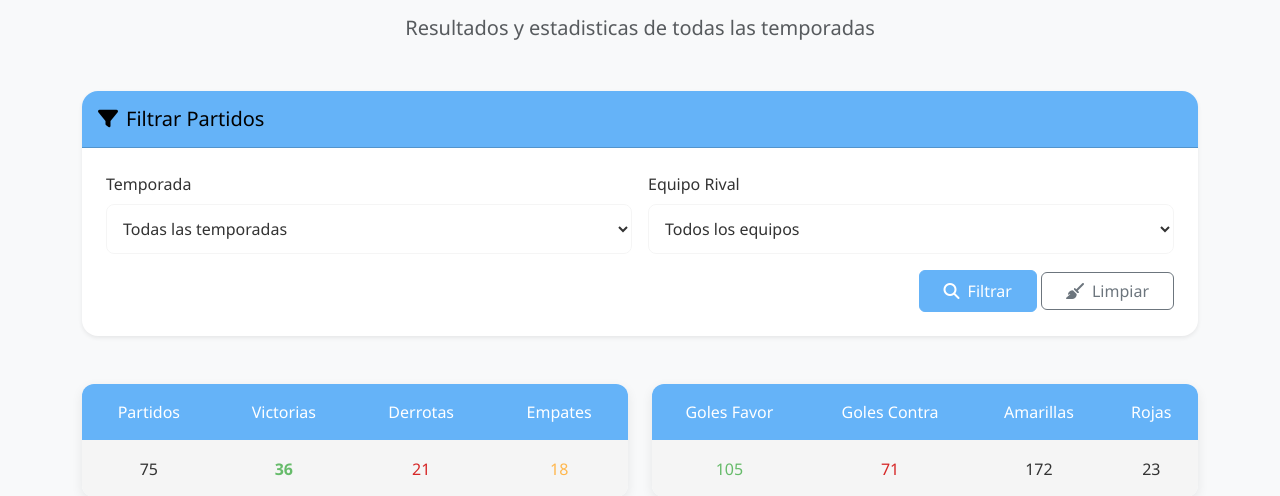
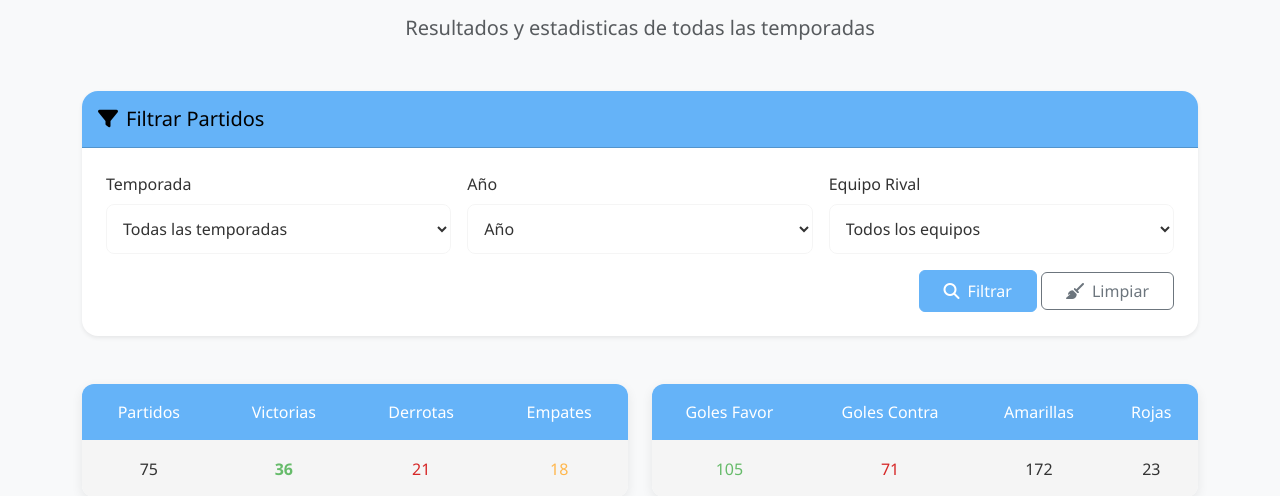
Before and after one commit to Valentin0804/HistorialClub, a Django app: page /historicos/ in a window 1280 px wide. Shown: the part 218-714 px from the top of the page. Run offline with Django 5.2, Linux system fonts and the light colour scheme; data comes from the database, SQL or seed files in the repository; parts of the project's set-up code (start-up, migrations or seed data) failed here and were passed over.

Commit message:
Mejoras en htmls

```diff
--- a/Backend/historial/templates/historial/base.html
+++ b/Backend/historial/templates/historial/base.html
@@ -68,6 +68,7 @@
                         <a href="#" class="text-white mx-2"><i class="fab fa-instagram fa-lg"></i></a>
                         <a href="#" class="text-white mx-2"><i class="fab fa-twitter fa-lg"></i></a>
                         <a href="#" class="text-white mx-2"><i class="fab fa-whatsapp fa-lg"></i></a>
+                        <p>⭐⭐⭐⭐⭐⭐⭐⭐⭐⭐⭐⭐</p>
                     </div>
                 </div>
                 <hr class="my-3 bg-white">
--- a/Backend/historial/templates/historial/estadisticas.html
+++ b/Backend/historial/templates/historial/estadisticas.html
@@ -166,7 +166,7 @@
                                 </tr>
                             </thead>
                             <tbody>
-                                {% for jugador in estadisticas.rojas|dictsortreversed:"total_rojas"|slice:":5" %}
+                                {% for jugador in estadisticas.rojas|dictsortreversed:"total_rojas"|slice:":10" %}
                                 <tr>
                                     <th scope="row">{{ forloop.counter }}</th>
                                     <td>{{ jugador.nombre }} {{ jugador.apellido }}</td>
--- a/Backend/historial/templates/historial/historicos.html
+++ b/Backend/historial/templates/historial/historicos.html
@@ -32,6 +32,16 @@
                         <option value="{{ temporada }}" {% if filtros.temporada == temporada %}selected{% endif %}>
                             {{ temporada }}
                         </option>
+                        {% endfor %}
+                    </select>
+                </div>
+
+                <div class="form-group">
+                    <label for="Año">Año</label>
+                    <select name="anio">
+                        <option>Año</option>
+                        {% for año in años %}
+                            <option value="{{ año }}" {% if filtros.anio == año|stringformat:"s" %}selected{% endif %}>{{ año }}</option>
                         {% endfor %}
                     </select>
                 </div>
--- a/Backend/historial/views.py
+++ b/Backend/historial/views.py
@@ -1,6 +1,7 @@
 from django.shortcuts import render, get_object_or_404
 from .models import Partido, Jugador, Club, Gol, TarjetaAmarilla, TarjetaRoja, Torneo
 from django.db.models import Count, F, Sum
+from django.utils import timezone
 
 
 def home(request):
@@ -41,47 +42,57 @@ def detalle_partido(request, partido_id):
         'rojas': partido.tarjetaroja_set.all().order_by('minuto')
     })
 
+
 def temporada_actual(request):
-    # Obtener el nombre del último torneo
-    ultimo_torneo_nombre = Torneo.objects.order_by('-fecha_fin').values_list('nombre', flat=True).first()
+    # Obtener el año actual
+    año_actual = timezone.now().year
 
+    # Filtrar partidos cuya fecha sea en el año actual
     partidos = Partido.objects.filter(
-        torneo__nombre=ultimo_torneo_nombre
+        fecha__year=año_actual
     ).order_by('fecha')
 
     return render(request, 'historial/temporada_actual.html', {
         'partidos': partidos,
-        'temporada_actual': ultimo_torneo_nombre or "No hay torneos"
+        'temporada_actual': f"Temporada {año_actual}"
     })
 
 def historicos(request):
+    # Años únicos disponibles (extraídos de las fechas de los partidos)
+    años_disponibles = Partido.objects.dates('fecha', 'year', order='DESC')
+    equipos = Club.objects.all()
     temporadas = Torneo.objects.values_list('nombre', flat=True).distinct()
-    equipos = Club.objects.all()
 
-    # Filtros
+    # Filtros desde GET
     temporada_seleccionada = request.GET.get('temporada')
     equipo_seleccionado = request.GET.get('equipo')
+    año_seleccionado = request.GET.get('anio')
 
     partidos = Partido.objects.all()
 
+    # Filtro por temporada
     if temporada_seleccionada:
         partidos = partidos.filter(torneo__nombre=temporada_seleccionada)
 
-    if equipo_seleccionado:
-        partidos = partidos.filter(rival__id=equipo_seleccionado)
+    # Filtro por año
+    if año_seleccionado and año_seleccionado.isdigit():
+        partidos = partidos.filter(fecha__year=int(año_seleccionado))
 
-     # Estadísticas base
+    # Filtro por equipo
+    if equipo_seleccionado and equipo_seleccionado.isdigit():
+        partidos = partidos.filter(rival__id=int(equipo_seleccionado))
+
+
+    # Estadísticas
     total_partidos = partidos.count()
     total_goles_a_favor = partidos.aggregate(total=Sum('goles_chabas'))['total'] or 0
     total_goles_en_contra = partidos.aggregate(total=Sum('goles_rival'))['total'] or 0
     total_amarillas = TarjetaAmarilla.objects.filter(partido__in=partidos).count()
     total_rojas = TarjetaRoja.objects.filter(partido__in=partidos).count()
 
-    # Conteo de resultados
     victorias = partidos.filter(goles_chabas__gt=F('goles_rival')).count()
     derrotas = partidos.filter(goles_chabas__lt=F('goles_rival')).count()
     empates = partidos.filter(goles_chabas=F('goles_rival')).count()
-
     vallas_invictas = partidos.filter(goles_rival=0).count()
 
     # Cálculo de rachas
@@ -92,23 +103,18 @@ def historicos(request):
     max_racha_ganados = 0
 
     for partido in partidos_ordenados:
-        # Cálculo racha no perdidos (victorias o empates)
         if partido.goles_chabas >= partido.goles_rival:
             racha_actual_no_perdidos += 1
-            if racha_actual_no_perdidos > max_racha_no_perdidos:
-                max_racha_no_perdidos = racha_actual_no_perdidos
+            max_racha_no_perdidos = max(max_racha_no_perdidos, racha_actual_no_perdidos)
         else:
             racha_actual_no_perdidos = 0
 
-        # Cálculo racha ganados
         if partido.goles_chabas > partido.goles_rival:
             racha_actual_ganados += 1
-            if racha_actual_ganados > max_racha_ganados:
-                max_racha_ganados = racha_actual_ganados
+            max_racha_ganados = max(max_racha_ganados, racha_actual_ganados)
         else:
             racha_actual_ganados = 0
 
-    # Porcentajes de rendimiento
     porcentaje_victorias = (victorias / total_partidos * 100) if total_partidos > 0 else 0
     promedio_goles_favor = (total_goles_a_favor / total_partidos) if total_partidos > 0 else 0
     promedio_goles_contra = (total_goles_en_contra / total_partidos) if total_partidos > 0 else 0
@@ -133,9 +139,11 @@ def historicos(request):
         'partidos': partidos.order_by('-fecha'),
         'temporadas': temporadas,
         'equipos': equipos,
+        'años': [año.year for año in años_disponibles],  # Solo el número de año
         'filtros': {
             'temporada': temporada_seleccionada,
-            'equipo': equipo_seleccionado
+            'equipo': equipo_seleccionado,
+            'anio': año_seleccionado
         },
         'estadisticas': estadisticas
     })
```
